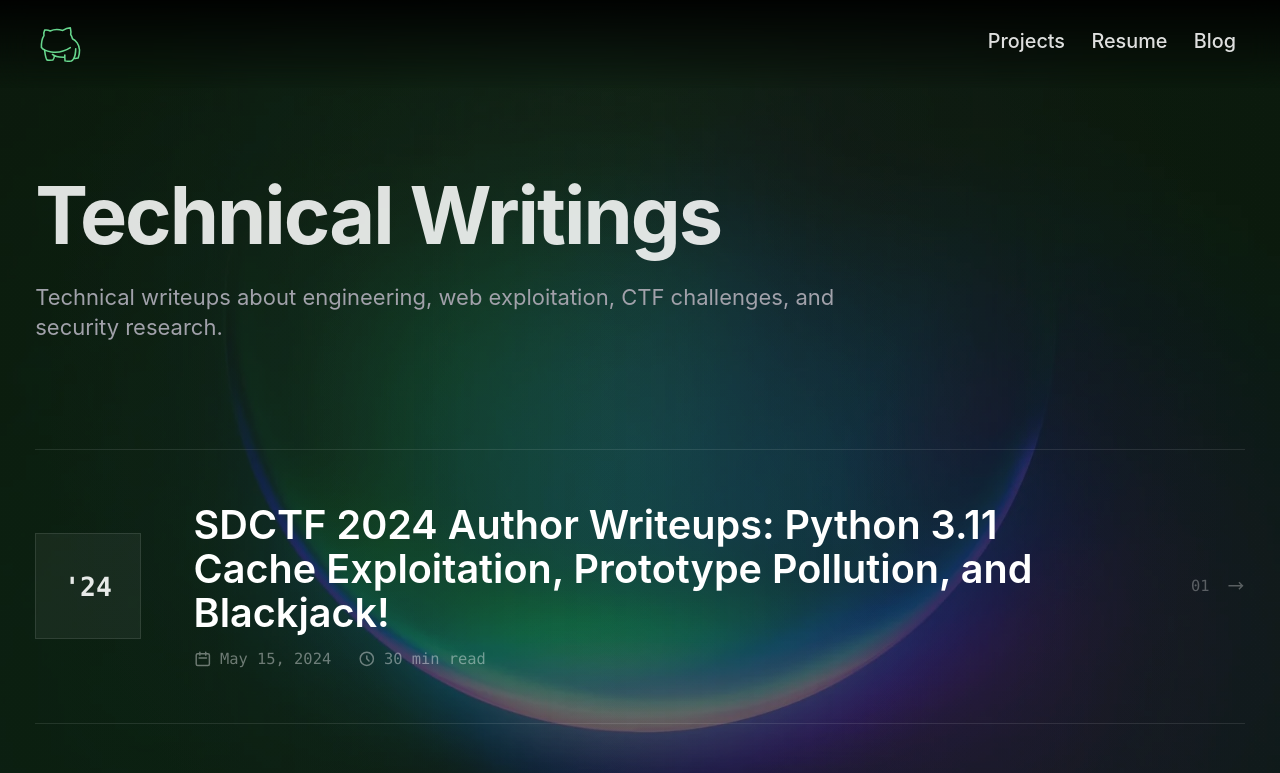
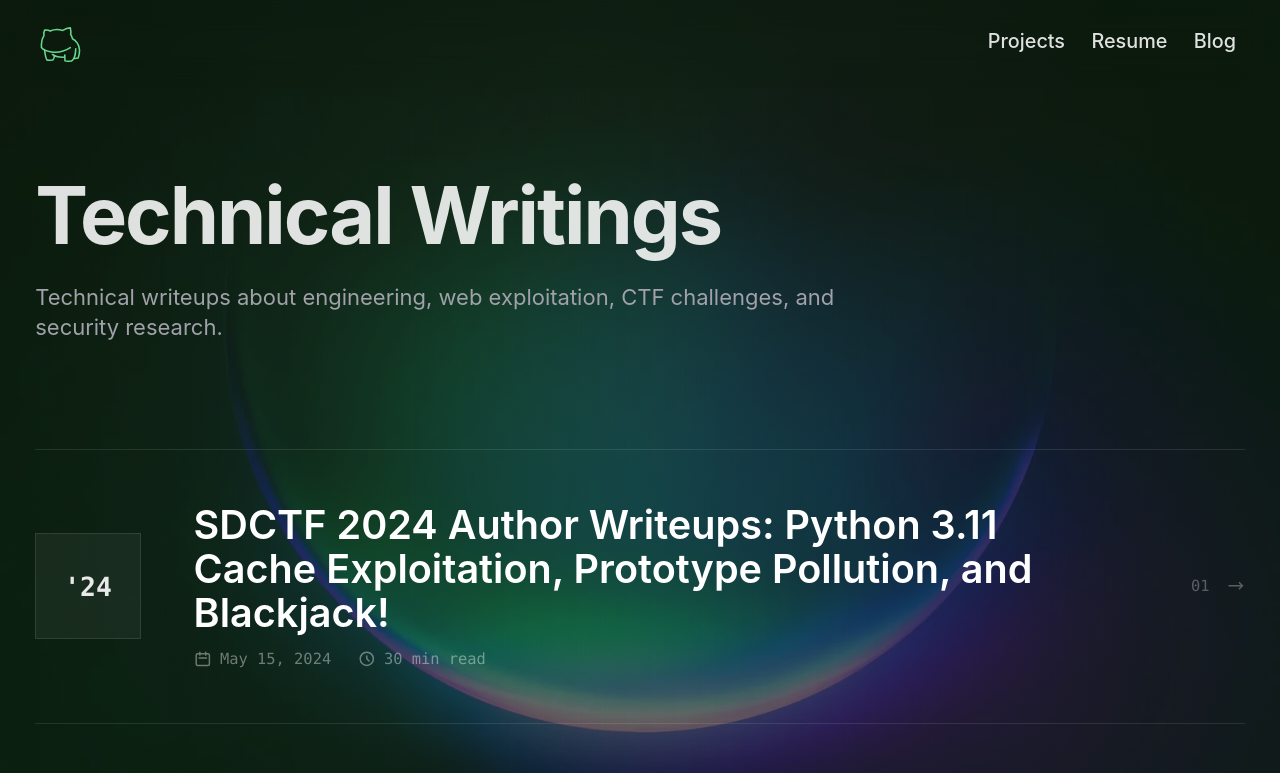
Before and after one commit to abhishekg999/home, an Astro site: page /blog in a window 1280 px wide. Shown: the top 773 px of the page. Built offline with nearby package versions, Linux system fonts and the light colour scheme; Astro itself is replaced by a stand-in of ours; some packages are replaced by stand-ins of ours.

Commit message:
weaken navbar gradient

```diff
--- a/src/layouts/BaseLayout.astro
+++ b/src/layouts/BaseLayout.astro
@@ -90,7 +90,7 @@ const siteUrl = "https://ahh.bet";
       <div class="flex flex-col min-h-[100dvh] relative">
         <BackgroundOverlay client:only="preact" transition:persist />
         <header
-          class="fixed top-0 left-0 right-0 z-50 before:absolute before:left-0 before:right-0 before:top-0 before:h-20 before:bg-gradient-to-b before:from-black/90 before:to-transparent before:backdrop-blur-lg before:-z-10"
+          class="fixed top-0 left-0 right-0 z-50 before:absolute before:left-0 before:right-0 before:top-0 before:h-20 before:backdrop-blur-lg before:-z-10"
           transition:persist
         >
           <Navbar client:only="preact" />
```
